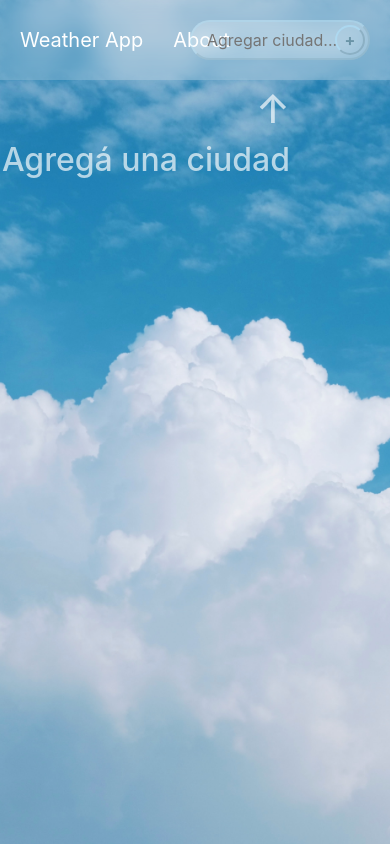
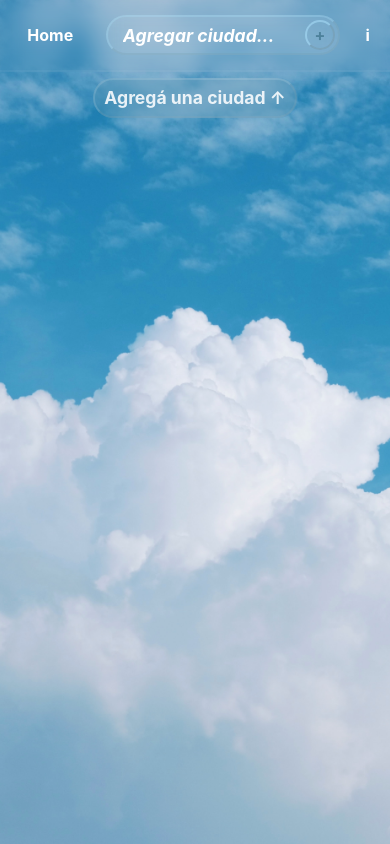
Before and after one commit to ffranco-a/WeatherApp, a React (Create React App) app: page / in a window 390 px wide. Built offline with nearby package versions, Linux system fonts and the light colour scheme.

Commit message:
many css fixes and implements, most notably the Notificacion component, which prompts messages to the user through a state

```diff
--- a/src/components/About.module.css
+++ b/src/components/About.module.css
@@ -1,5 +1,5 @@
 .container {
-    margin: 30px auto 0 auto;
+    margin: 30px auto auto auto;
     padding: 10px;
     background-color: transparent;
     backdrop-filter: blur(5px);
--- a/src/components/Card.jsx
+++ b/src/components/Card.jsx
@@ -19,7 +19,7 @@ export default function Card({temp, min, max, name, id, img, onClose}) {
           <div>Max {max}ºC</div>
           <div>Min {min}ºC</div>
         </div>
-        <img src={`http://openweathermap.org/img/wn/${img}@2x.png`} alt=""/>
+        <img src={`https://openweathermap.org/img/wn/${img}@2x.png`} alt=""/>
       </div>
     </Link>
   </div>)
--- a/src/components/Card.module.css
+++ b/src/components/Card.module.css
@@ -1,4 +1,5 @@
 .card {
+    z-index: 0;
     margin: 10px 20px;
     border: 2px outset #b0e5ff40;
     position: relative;
@@ -28,7 +29,7 @@
 
 .close {
     transform: rotate(45deg);
-    position: fixed;
+    position: absolute;
     top: 5px;
     right: 5px;
     width: 23px;
--- a/src/components/Cards.jsx
+++ b/src/components/Cards.jsx
@@ -4,12 +4,6 @@ import Card from './Card.jsx';
 export default function Cards({cities, onClose}) {
   // acá va tu código
   // tip, podés usar un map
-  if (cities.length === 0) return (
-      <span>
-        <h1>↑ </h1>
-        <h2>Agregá una ciudad</h2>
-      </span>
-  ); else {
   return cities.map(function (elem) {
     return (
     <div key={elem.id}>
@@ -24,5 +18,4 @@ export default function Cards({cities, onClose}) {
       </Card>
     </div>)
   })
-  }
 };
--- a/src/components/Ciudad.module.css
+++ b/src/components/Ciudad.module.css
@@ -2,11 +2,11 @@
     margin: 40px auto auto auto;
     border: 2px outset #50c5ff33;
     position: relative;
-    border-radius: 28px 28px 80px 28px;
+    border-radius: 20px 28px 80px 28px;
     box-shadow: 12px 7px 10px #20507014;
     width: 40vw;
     min-width: 500px;
-    height: 40vh;
+    /* height: 40vh; */
     min-height: 400px;
     padding: 20px;
     color: #333;
@@ -60,9 +60,8 @@
     align-items: center;
     justify-content: center;
 
-    left: 5px;
+    left: 3.5px;
     top: 5px;
-    bottom: 5px;
     border: 2px outset #b0e5ff60;
 
     height: 40px;
@@ -78,7 +77,7 @@
 }
 
 .goBack:hover {
-    background-color: #1c87ae25;
+    background-color: #1c87ae35;
     transition: background-color 0.2s;
 }
 
@@ -89,12 +88,6 @@
     justify-content: space-around;
     align-items: center;
 }
-
-/* @media (max-width:500px) {
-    .info {
-        padding-right: 10vw;
-    }
-} */
 
 .error {
     padding: 20px;
--- a/src/components/Nav.jsx
+++ b/src/components/Nav.jsx
@@ -6,11 +6,11 @@ import style from '../components/Nav.module.css';
 function Nav({onSearch}) {
   return (
     <div className={style.navBar}>
-      {/* <Link to='/'>
-        <img src={Logo} alt="Logo Henry" />
-      </Link> */}
       <Link to='/'>
         <span className={style.navButton}>Weather App</span>
+      </Link>
+      <Link to='/'>
+        <button className={style.navButtonMobile}>Home</button>
       </Link>
       <NavLink to='/about' activeClassName={style.active}>
         <span className={style.navButton}>About</span>
@@ -20,6 +20,9 @@ function Nav({onSearch}) {
           onSearch={onSearch}
         />
       </div>
+      <NavLink to='/about' activeClassName={`${style.active} ${style.info}`}>
+        <button className={style.navButtonMobile}>i</button>
+      </NavLink>
     </div>
   );
 };
--- a/src/components/Nav.module.css
+++ b/src/components/Nav.module.css
@@ -1,3 +1,7 @@
+.navButtonMobile {
+    display: none;
+}
+
 .navBar {
     z-index: 1;
     position: absolute;
@@ -9,15 +13,10 @@
     display: flex;
     align-items: center;
     flex-direction: row;
-    background-color: #fff3;
+    background-color: #83a8bb11;
     backdrop-filter: blur(10px);
     padding: 20px 10px;
-}
-
-.navBar img {
-    position: relative;
-    width: 40px;
-    height: 40px;
+    border-bottom: 2px solid #FFFFFF08;
 }
 
 .navButton {
@@ -58,11 +57,65 @@
     width: 100%;
     height: 40px;
     border-radius: 999px;
-    margin-right: 15px;
-    background-color: #fff2;
+    background-color: #ffffff15;
     backdrop-filter: blur(10px);
+    color: white;
+    font-size: 1.1rem;
+}
+
+::placeholder {
+    color: white;
+    font-style: italic;
 }
 
 .search input:active, .search input:focus{
     outline: none
 }
+
+@media (max-width: 500px) {
+    .navBar {
+        justify-content: space-between;
+        padding: 15px 8px;
+    }
+
+    .search {
+        position: relative;
+        right: 0;
+        width: 60vw;
+    }
+
+    .search input {
+        font-weight: bold;
+        color: white;
+    }
+
+    .navButton {
+        display: none;
+    }
+
+    .navButtonMobile {
+        color: white;
+        font-weight: bold;
+        display: initial;
+        width: max-content;
+        min-width: 1.8rem;
+        height: 1.8rem;
+        margin: 0;
+        position: relative;
+        border:none;
+        border-radius: 99px;
+        background-color: transparent;
+    }
+
+    .navButtonMobile a:hover {
+        border-radius: 99px;
+    }
+
+    .navBar a {
+        margin: 0;
+    }
+
+    .info a {
+        font-style: italic;
+    }
+}
--- /dev/null
+++ b/src/components/Notificacion.jsx
@@ -0,0 +1,10 @@
+import React from 'react';
+import styles from './Notificacion.module.css';
+
+const Notificacion = ({mensaje}) => {
+    return (
+        <div className={styles.notificacion}>{mensaje}</div>
+    )
+};
+
+export default Notificacion;
--- /dev/null
+++ b/src/components/Notificacion.module.css
@@ -0,0 +1,30 @@
+.notificacion {
+    z-index: 2;
+    background-color: #839aa822;
+    color: #FFFD;
+    font-weight: bold;
+    position: fixed;
+    top: 6rem;
+    right: 4rem;
+    padding: .3rem .6rem;
+    border-radius: 99px;
+    font-size: 1.1rem;
+    border-radius: 99px;
+    backdrop-filter: blur(15px);
+    border: 2px outset #FFF2;
+}
+
+@media (max-width: 500px) {
+    .notificacion {
+        z-index: 2;
+        display: flex;
+        justify-content: center;
+        position: fixed;
+        text-align: center;
+        width: max-content;
+        margin:auto;
+        top: 4.9rem;
+        right: initial;
+        padding: .3rem .6rem;
+    }
+}
--- a/src/components/Style.module.css
+++ b/src/components/Style.module.css
@@ -21,6 +21,7 @@
 }
 
 .cards {
+    position: relative;
     z-index: 0;
     margin-top: 60px;
     display: flex;
@@ -39,8 +40,14 @@
 
 @media (max-width: 500px) {
     .body {
+        padding: 6rem 10%;
         display: flex;
         justify-content: center;
-        overflow: hidden;
+        /* overflow: hidden; */
+        overflow-y: scroll;
+    }
+
+    .cards {
+        margin-top: 20px;
     }
 }
--- a/src/containers/App.js
+++ b/src/containers/App.js
@@ -5,21 +5,30 @@ import style from '../components/Style.module.css';
 import { Route } from 'react-router-dom';
 import About from '../components/About.jsx';
 import Ciudad from '../components/Ciudad.jsx';
+import Notificacion from '../components/Notificacion.jsx';
+
 
 function App() {
   const [cities, setCities] = useState([]);
+  const [notificacion, setNotificacion] = useState({mensaje: "Agregá una ciudad ↑", mostrar: true});
+
   function onClose(id) {
     setCities(oldCities => oldCities.filter(c => c.id !== id));
+    setNotificacion({...notificacion, mostrar: false}); // ← Solo una manera de limpiar la pantalla una vez que le usuarie interactue... una vez que aprenda a cronometrar la notifiación para que desaparezca automáticamente según el mensaje, no hará falta esta línea
   }
   function onSearch(ciudad) {
     //Llamado a la API del clima
-    if (ciudad === '') alert('Debes introducir una ciudad');
+    if (ciudad === '') {
+      setNotificacion({mensaje: "Debes introducir una ciudad", mostrar: true});
+      return;
+    }
     else
+    setNotificacion({mensaje: `Buscando "${ciudad}"...`, mostrar: true})
     fetch(`https://api.openweathermap.org/data/2.5/weather?q=${ciudad}&appid=4ae2636d8dfbdc3044bede63951a019b&units=metric`)
       .then(r => r.json())
       .then((recurso) => {
         if(recurso.main !== undefined){
-          if (cities.some((elem) => elem.name === recurso.name)) alert(`¡Ya hay tarjeta de ${recurso.name}!`);
+          if (cities.some((elem) => elem.name === recurso.name)) setNotificacion({mensaje: `¡Ya hay tarjeta de ${recurso.name}!`, mostrar: true});
           else {
             const ciudad = {
               min: Math.round(recurso.main.temp_min),
@@ -39,9 +48,11 @@ function App() {
               pais: recurso.sys.country
             };
             setCities(oldCities => [...oldCities, ciudad]);
+            setNotificacion({...notificacion, mostrar: false})
           }
         } else {
-          alert("Ciudad no encontrada");
+          setNotificacion({mensaje: `No se encontró la ciudad "${ciudad}"`, mostrar: true});
+          return;
         }
       });
   }
@@ -63,12 +74,17 @@ function App() {
         path='/about'
         component={About}
       />
-      <div className={style.cards}>
-        <Route
-          exact path='/'
-          render={() => <Cards cities={cities} onClose={onClose} />}
-        />
-      </div>
+      <Route
+        exact path='/'
+        render={() => (
+          <div className={style.cards}>
+            { (notificacion.mostrar)
+            ? <Notificacion mensaje={notificacion.mensaje} />
+            : null }
+            <Cards cities={cities} onClose={onClose} setNotificacion={setNotificacion}/>
+          </div>
+        )}
+      />
       <Route
         exact path='/ciudad/:ciudadId'
         render={({match}) => <Ciudad
```
Lines whose indentation alone changed are shown as unchanged.
